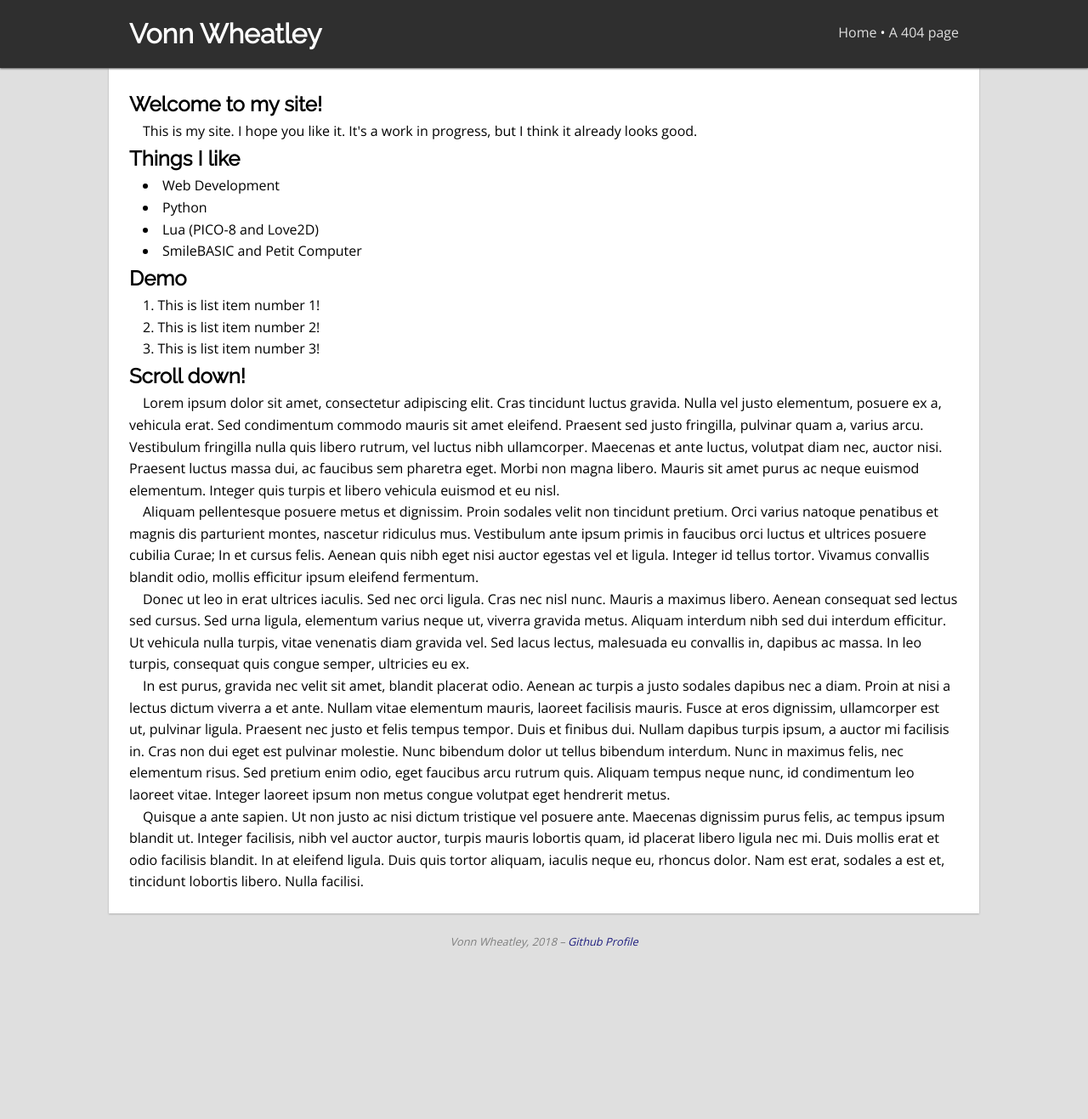
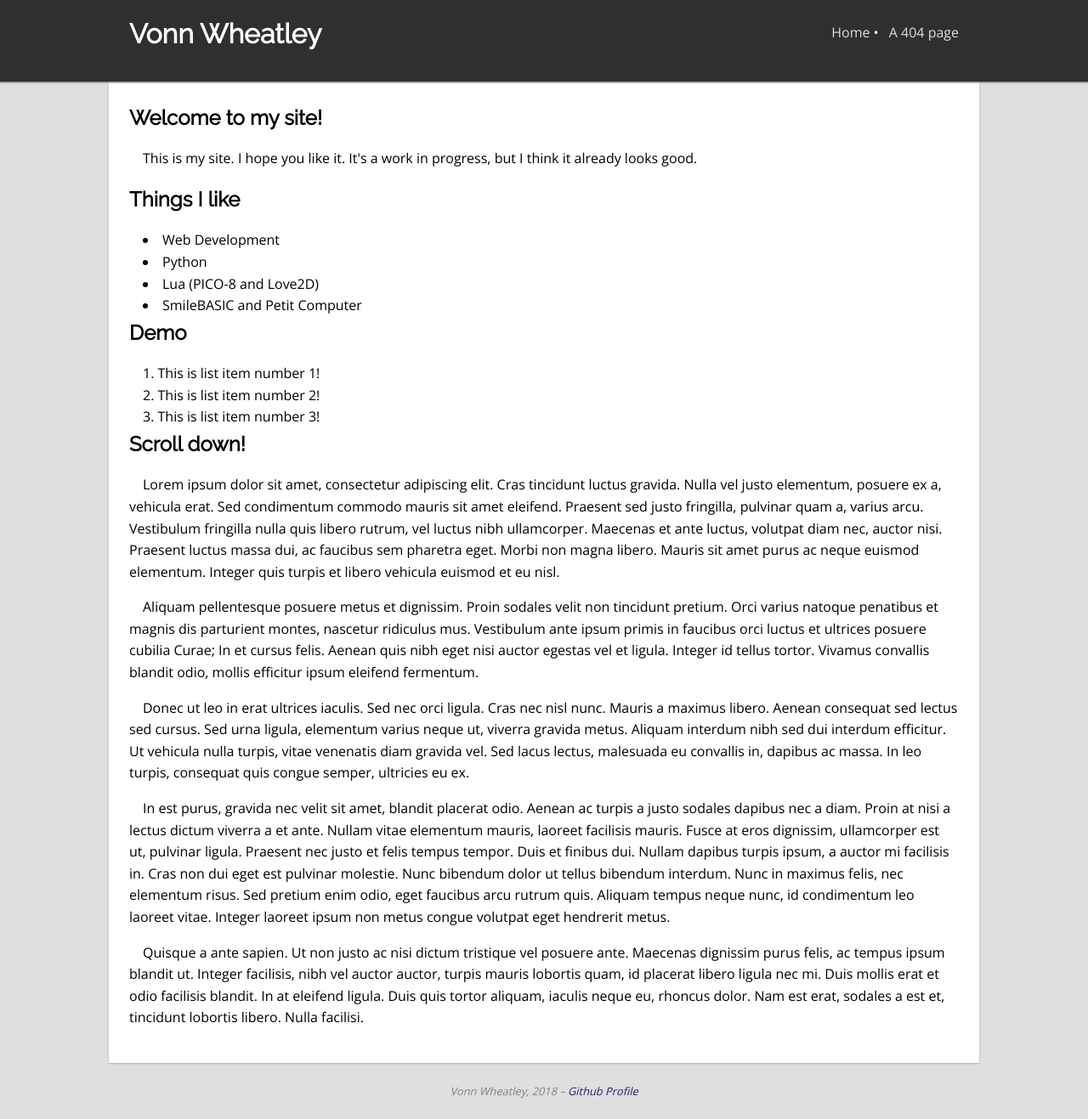
Before and after one commit to VonnW/vonnw.github.io, a Jekyll site: the page built from index.html, in a window 1280 px wide and 1317 px high. Shown: the whole window at 85% size. Built offline with Jekyll 4.4.1, drawn with Linux system fonts in a browser that asks for light colours.

Commit message:
last commit, makes nicer whitespace

```diff
--- a/css/style.css
+++ b/css/style.css
@@ -128,15 +128,19 @@ header nav a:hover {
 
 /* Normal formatting things */
 h1, h2, h3, h4, h5, h6 {
+	margin-bottom: 1rem;
+
 	font-family: "Raleway", sans-serif;
 }
 
 p {
+	margin-bottom: 1rem;
+
 	text-indent: 1em;
 }
 
 ul, ol, li {
-	padding-left: .5em;
+	margin-left: .5rem;
 
 	list-style-position: inside;
 }
```
